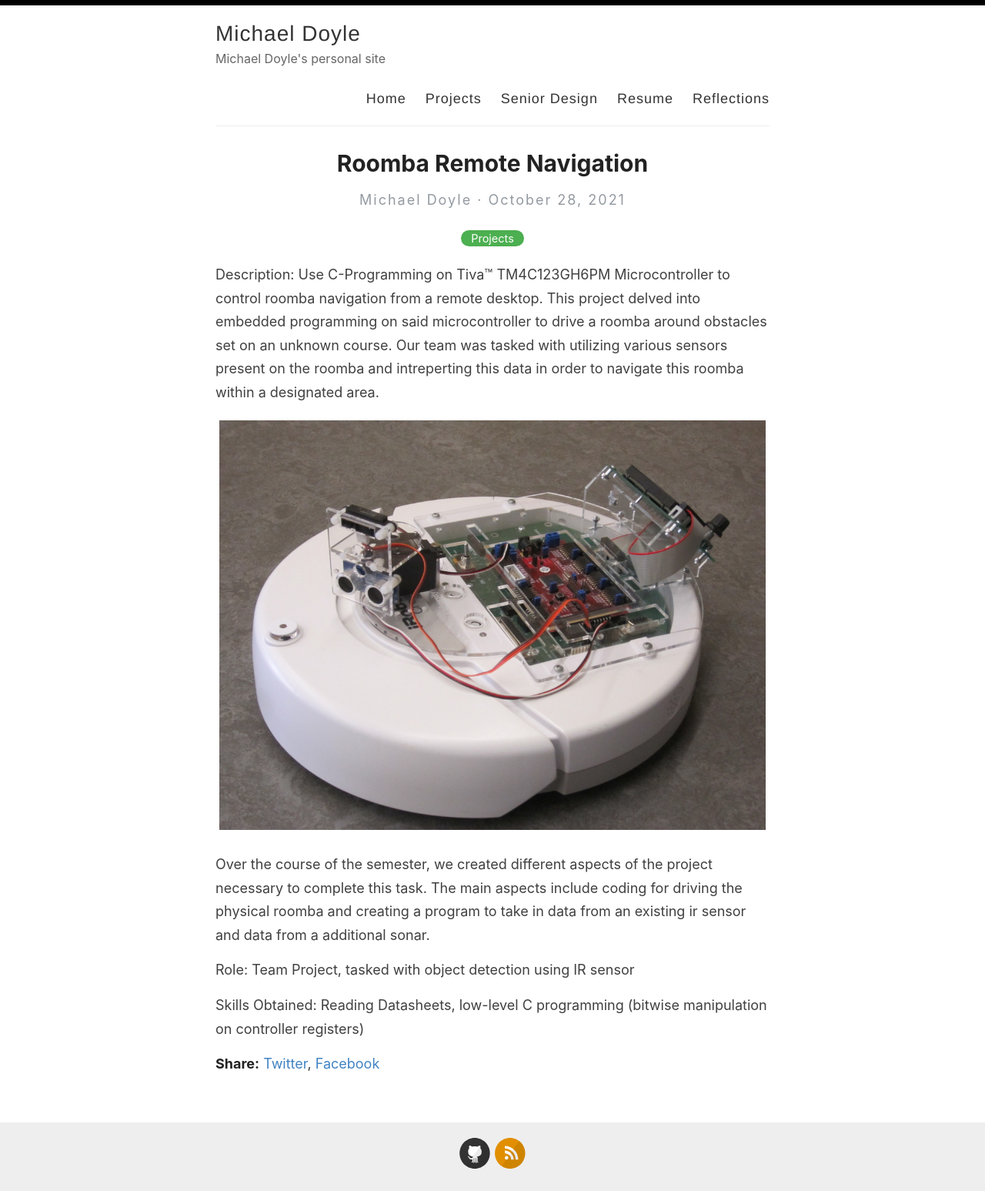
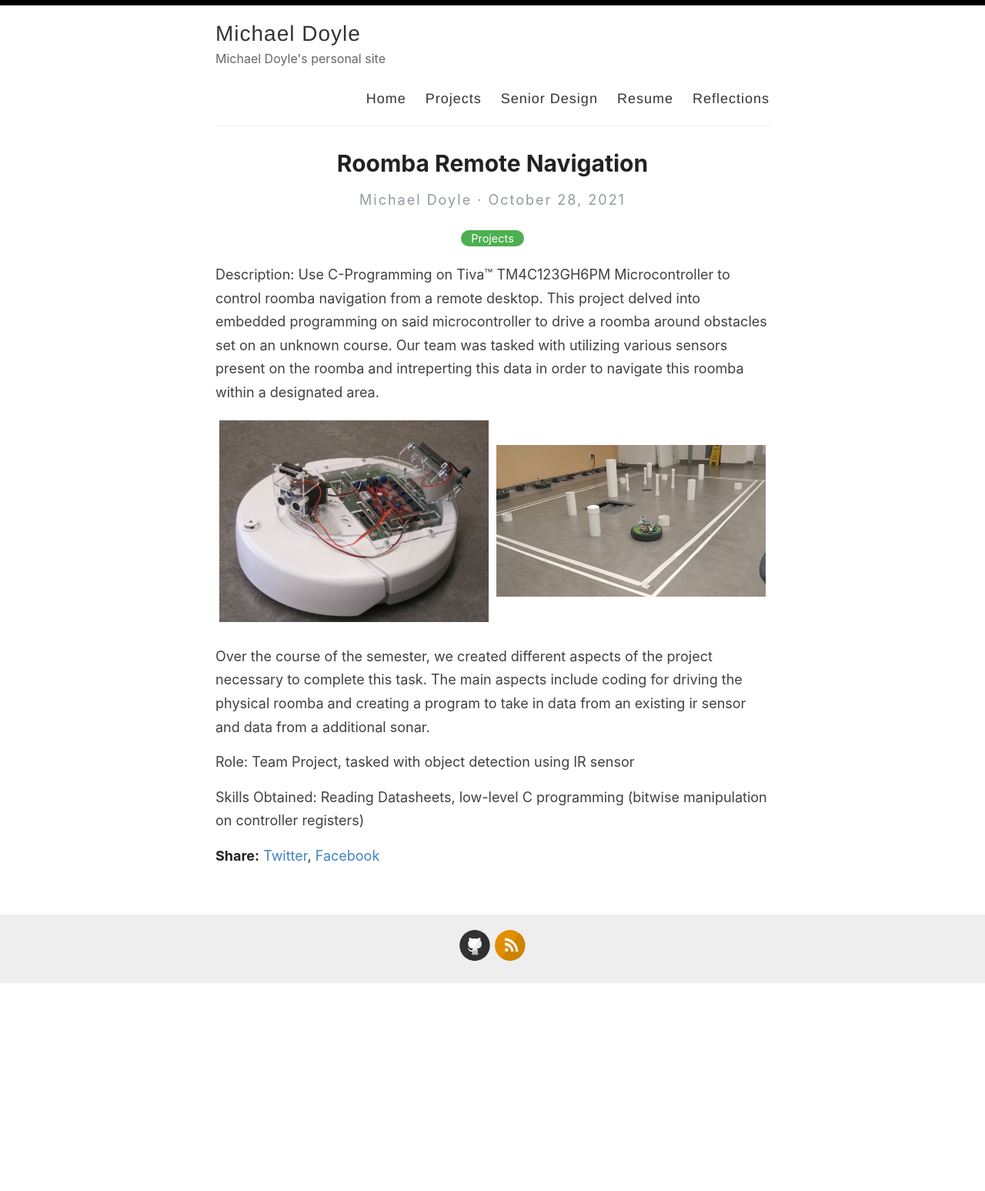
Before and after one commit to francidollars/francidollars.github.io, a Jekyll site: the page built from _posts/2021-10-28-roomba-remote-navigation.md, in a window 1280 px wide. Shown: the whole page at 77% size. Built offline with Jekyll 4.4.1, drawn with Linux system fonts in a browser that asks for light colours; after the commit the page ends 1277 px from its top, so only the background shows below that.

Commit message:
Update 2021-10-28-roomba-remote-navigation.md

```diff
--- a/_posts/2021-10-28-roomba-remote-navigation.md
+++ b/_posts/2021-10-28-roomba-remote-navigation.md
@@ -11,6 +11,9 @@ Use C-Programming on Tiva™ TM4C123GH6PM Microcontroller to control roomba navi
   <div style="flex:50%;padding:5px;">
     <img src="/images/cpre288_roomba.jpg" style="width:100%;">
   </div>
+  <div style="flex:50%;padding:5px;">
+    <img src="/images/cpre288_action.jpg" style="width:100%;">
+  </div>
 </div>
 
 Over the course of the semester, we created different aspects of the project necessary to complete this task. The main aspects include coding for driving the physical roomba and creating a program to take in data from an existing ir sensor and data from a additional sonar.
```
